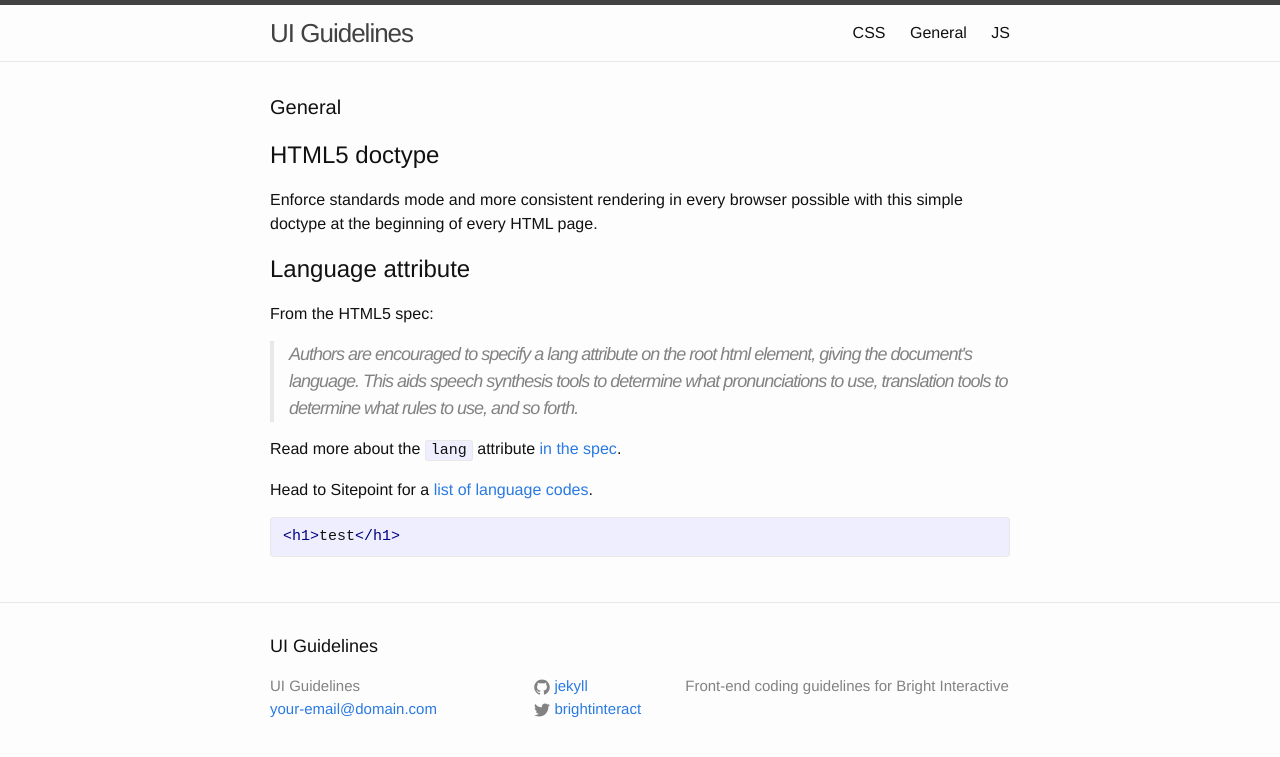
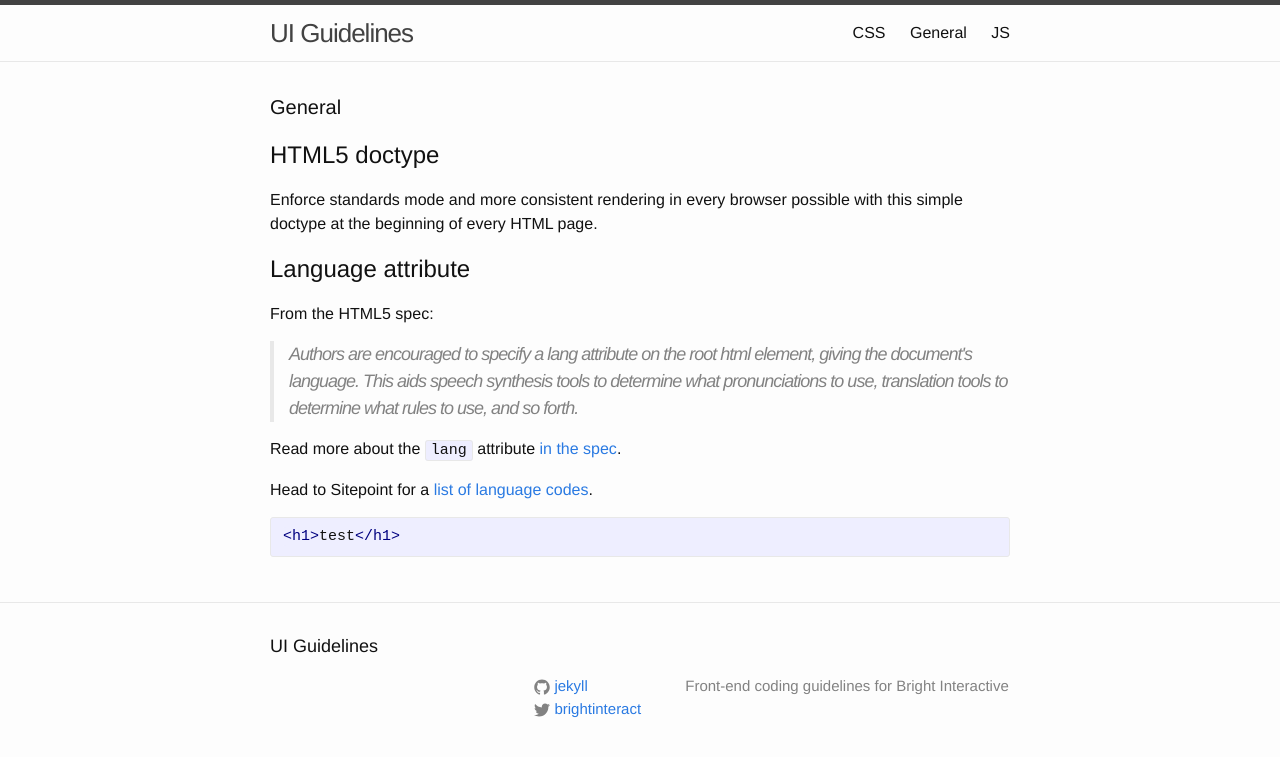
Before and after one commit to brightinteractive/ui-guidelines, a Jekyll site: the page built from index.html, in a window 1280 px wide. Shown: the top 757 px of the page. Built offline with Jekyll 4.4.1, drawn with Linux system fonts in a browser that asks for light colours.

Commit message:
Today up config file
Remove email from footer and config

```diff
--- a/_config.yml
+++ b/_config.yml
@@ -1,12 +1,11 @@
 # Site settings
-title: UI Guidelines
-email: your-email@domain.com
-description: > # this means to ignore newlines until "baseurl:"
-  Front-end coding guidelines for Bright Interactive
-baseurl: "/ui-guidelines/" # the subpath of your site, e.g. /blog/
-url: "http://brightinteractive.github.io" # the base hostname & protocol for your site
+title: 			UI Guidelines
+description: 	Front-end coding guidelines for Bright Interactive
+baseurl: 		"/ui-guidelines/" # the subpath of your site, e.g. /blog/
+url: 			"http://brightinteractive.github.io" # the base hostname & protocol for your site
 twitter_username: brightinteract
 github_username:  jekyll
 
 # Build settings
-markdown: kramdown
+markdown: 		kramdown
+pygments:      	true
--- a/_includes/footer.html
+++ b/_includes/footer.html
@@ -6,10 +6,7 @@
 
     <div class="footer-col-wrapper">
       <div class="footer-col  footer-col-1">
-        <ul class="contact-list">
-          <li>{{ site.title }}</li>
-          <li><a href="mailto:{{ site.email }}">{{ site.email }}</a></li>
-        </ul>
+
       </div>
 
       <div class="footer-col  footer-col-2">
```
